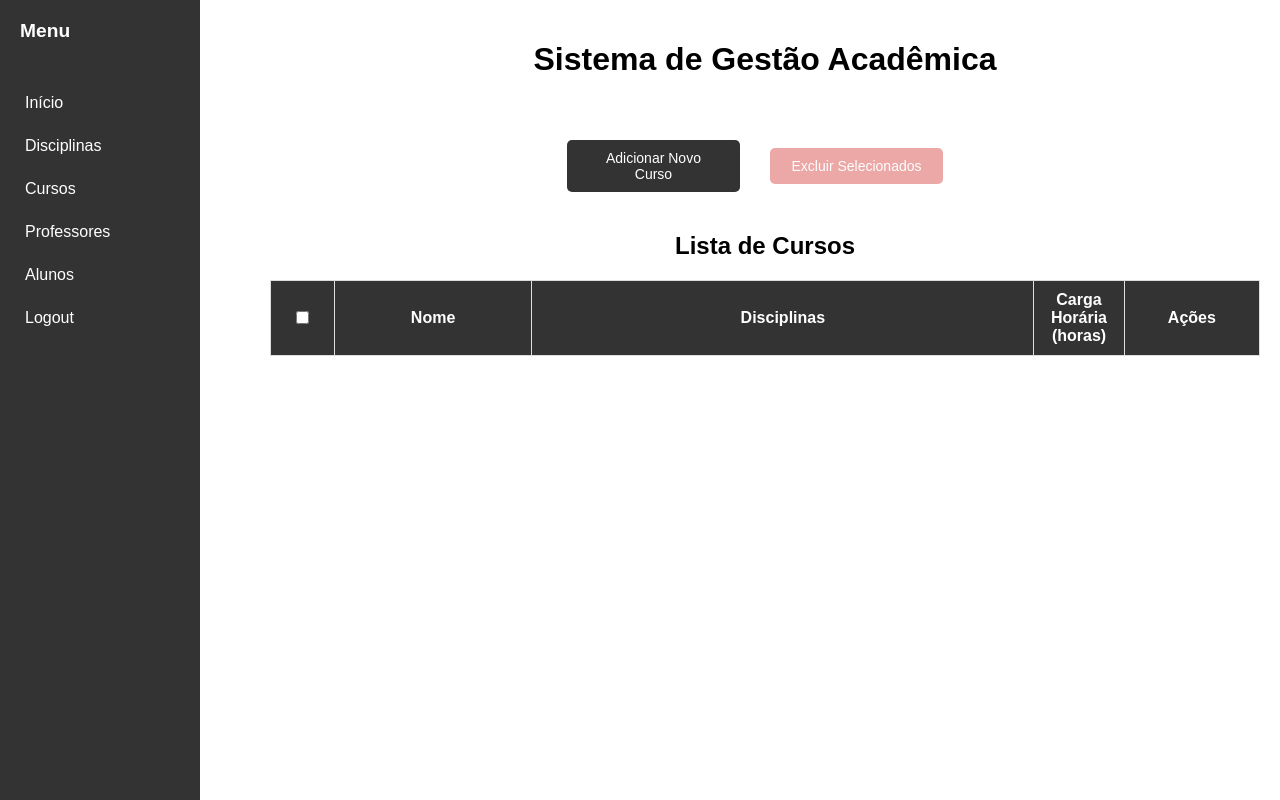
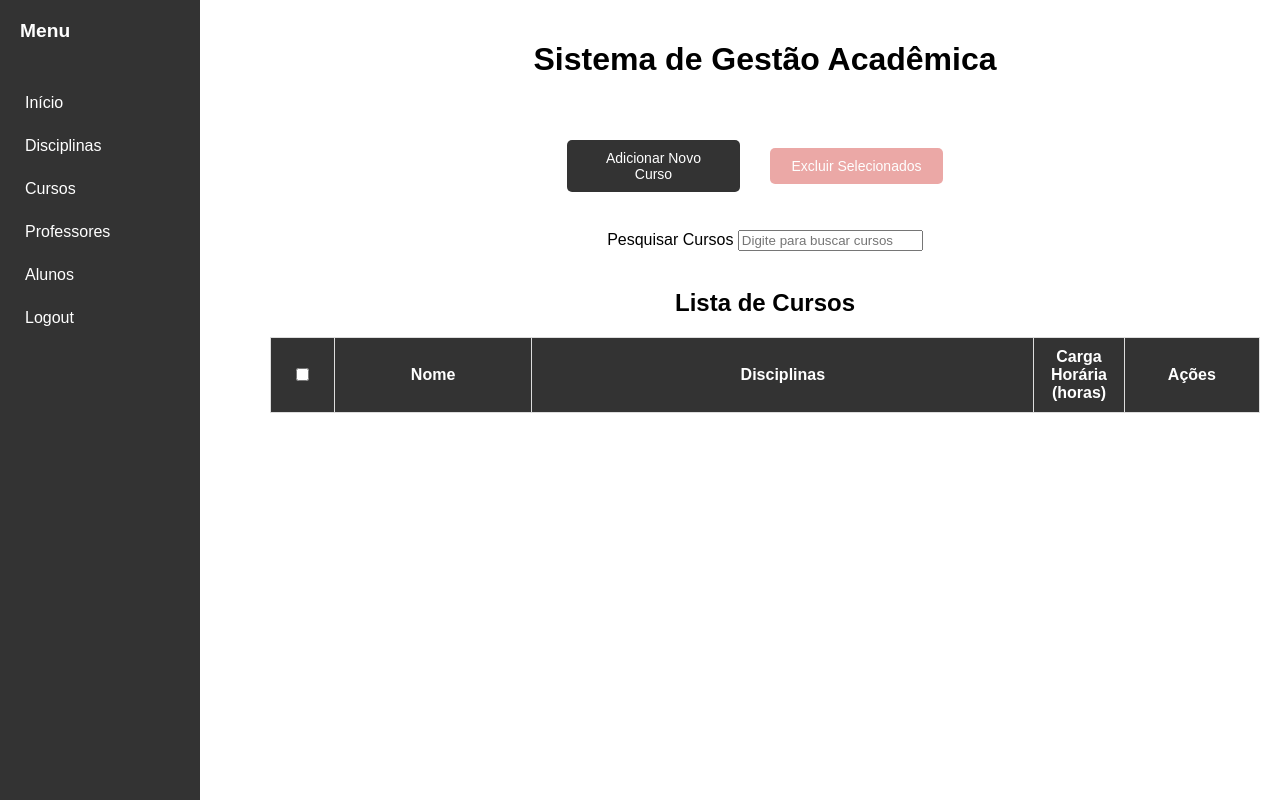
Before and after one commit to Rogeriokjah/programacao-web-fatec, a Flask app: page /cursos in a window 1280 px wide. Run offline with Flask 3, Linux system fonts and the light colour scheme; a user stored in the database is signed in; data that the repository does not hold is empty; parts of the project's set-up code (start-up, migrations or seed data) failed here and were passed over.

Commit message:
pesquisa de cursos

```diff
--- a/app/routes.py
+++ b/app/routes.py
@@ -202,9 +202,17 @@ def editar_curso(id):
 @login_required
 def buscar_cursos():
     query = request.args.get('query', '').strip()
-    limite = 7  # Limitar a 7 registros
+    limite = 10  # Limite de resultados
     cursos = Curso.query.filter(Curso.nome.ilike(f"%{query}%")).limit(limite).all()
-    return jsonify([{"id": curso.id, "nome": curso.nome} for curso in cursos])
+    return jsonify([
+        {
+            "id": curso.id,
+            "nome": curso.nome,
+            "disciplinas": [{"nome": d.nome, "carga_horaria": d.carga_horaria} for d in curso.disciplinas],
+            "carga_horaria_total": curso.carga_horaria_total
+        }
+        for curso in cursos
+    ])
 
 @app.route('/buscar_curso', methods=['GET'])
 @login_required
--- a/app/templates/cursos.html
+++ b/app/templates/cursos.html
@@ -6,6 +6,12 @@
     <button type="button" class="button large-button" id="openModal">Adicionar Novo Curso</button>
     <button type="button" class="button button-danger large-button" id="deleteSelected" disabled>Excluir Selecionados</button>
 </div>
+<br>
+<div>
+    <label for="pesquisar_cursos">Pesquisar Cursos</label>
+    <input type="text" id="pesquisar_cursos" placeholder="Digite para buscar cursos">
+</div>
+<br>
 
 <h2>Lista de Cursos</h2>
 
@@ -19,7 +25,7 @@
             <th style="width: 13%;">Ações</th>
         </tr>
     </thead>
-    <tbody>
+    <tbody id="cursosTableBody">
         {% for curso in cursos %}
         <tr>
             <td><input type="checkbox" class="selectItem" data-id="{{ curso.id }}"></td>
@@ -119,8 +125,90 @@ document.addEventListener("DOMContentLoaded", () => {
     const btnOpenModal = document.getElementById("openModal");
     const selectAllCheckbox = document.getElementById("selectAll");
     const deleteSelectedButton = document.getElementById("deleteSelected");
+    const searchCursosInput = document.getElementById("pesquisar_cursos");
+    const cursosTableBody = document.getElementById("cursosTableBody");
+    let timer;
 
     let cursoId = null;
+
+    searchCursosInput.addEventListener("input", () => {
+        clearTimeout(timer);
+        const query = searchCursosInput.value.trim();
+
+        if (query.length > 0) {
+            timer = setTimeout(() => buscarCursos(query), 500);
+        } else {
+            location.reload(); // Recarregar para exibir lista completa
+        }
+    });
+
+    function buscarCursos(query) {
+        fetch(`/buscar_cursos?query=${encodeURIComponent(query)}`)
+            .then(response => response.json())
+            .then(cursos => {
+                cursosTableBody.innerHTML = cursos.map(curso => `
+                    <tr>
+                        <td><input type="checkbox" class="selectItem" data-id="${curso.id}"></td>
+                        <td>${curso.nome}</td>
+                        <td>
+                            <div class="disciplinas-container">
+                                <table class="inner-table">
+                                    <tbody>
+                                        ${curso.disciplinas.map(d => `
+                                            <tr>
+                                                <td class="disciplina-nome">${d.nome}</td>
+                                                <td class="disciplina-separador"><div class="hifen">-</div></td>
+                                                <td class="disciplina-carga">${d.carga_horaria} horas</td>
+                                            </tr>
+                                        `).join('')}
+                                    </tbody>
+                                </table>
+                            </div>
+                        </td>
+                        <td>${curso.carga_horaria_total || "N/A"}</td>
+                        <td>
+                            <button type="button" class="button edit-curso" data-id="${curso.id}">Editar</button>
+                            <form action="/cursos/excluir/${curso.id}" method="POST" style="display:inline;">
+                                <button type="submit" class="button button-danger" onclick="return confirm('Tem certeza que deseja excluir?');">Excluir</button>
+                            </form>
+                        </td>
+                    </tr>
+                `).join('');
+                addEventListenersToEditButtons(); // Adicionar listeners para botões de edição novamente
+            })
+            .catch(() => alert("Erro ao buscar cursos."));
+    }
+
+    // Adiciona os listeners novamente para os botões de editar após re-renderizar
+    function addEventListenersToEditButtons() {
+        document.querySelectorAll(".edit-curso").forEach(button => {
+            button.addEventListener("click", () => {
+                const cursoId = button.dataset.id;
+                fetch(`/buscar_curso?id=${cursoId}`)
+                    .then(response => response.json())
+                    .then(data => {
+                        modal.style.display = "block";
+                        modalTitle.textContent = "Editar Curso";
+                        formCurso.action = `/cursos/editar/${cursoId}`;
+                        document.getElementById("nome_curso").value = data.nome;
+
+                        disciplinasSelecionadas.innerHTML = data.disciplinas.map(d => `
+                            <tr data-id="${d.id}">
+                                <td>${d.nome}</td>
+                                <td>${d.carga_horaria}</td>
+                                <td>
+                                    <button type="button" class="button button-danger remove-disciplina">Remover</button>
+                                </td>
+                            </tr>
+                        `).join('');
+                        updateSelectedIds();
+                    })
+                    .catch(() => alert("Erro ao buscar informações do curso."));
+            });
+        });
+    }
+
+    addEventListenersToEditButtons();
 
     btnOpenModal.onclick = () => {
         modal.style.display = "block";
```
